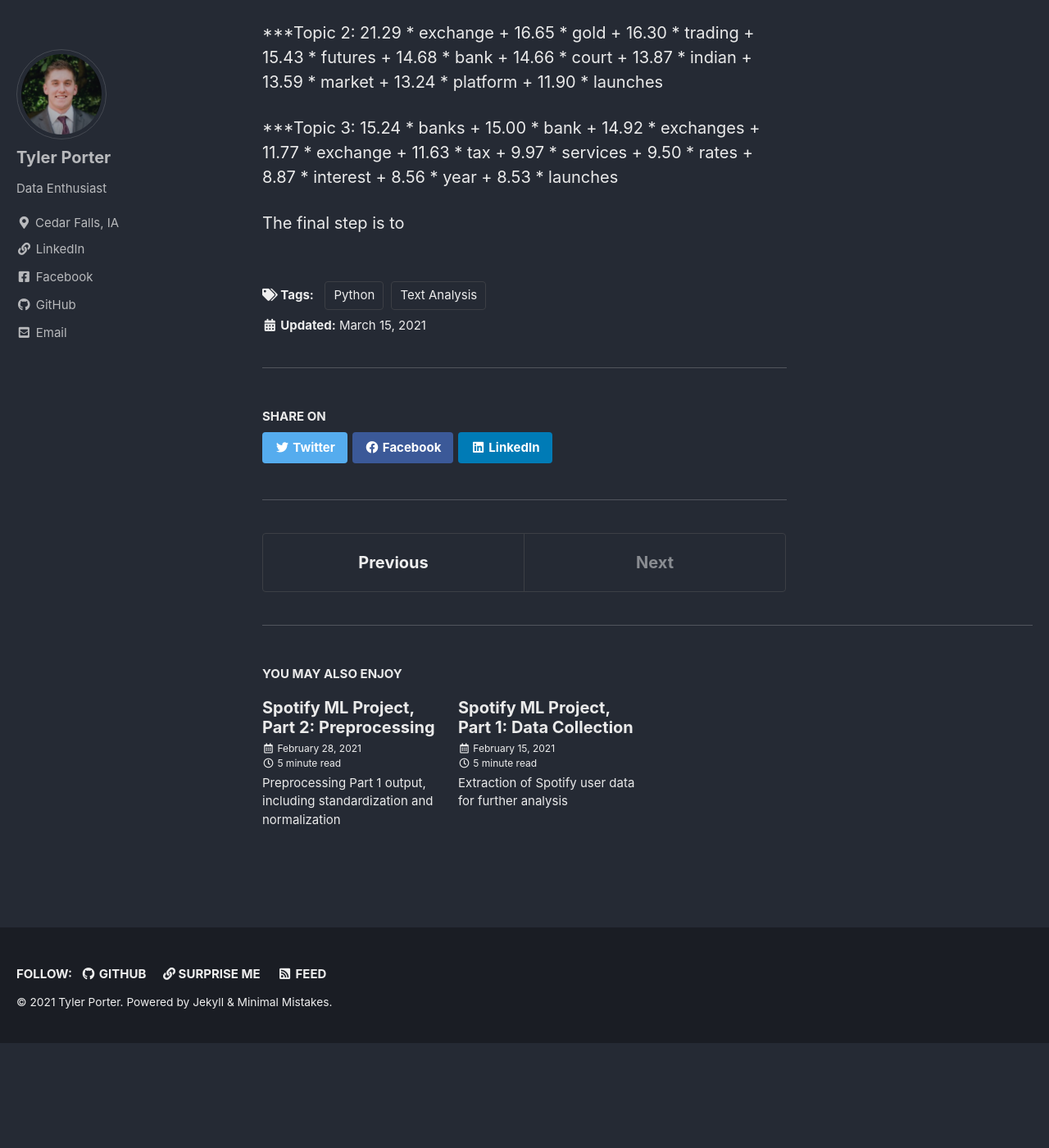
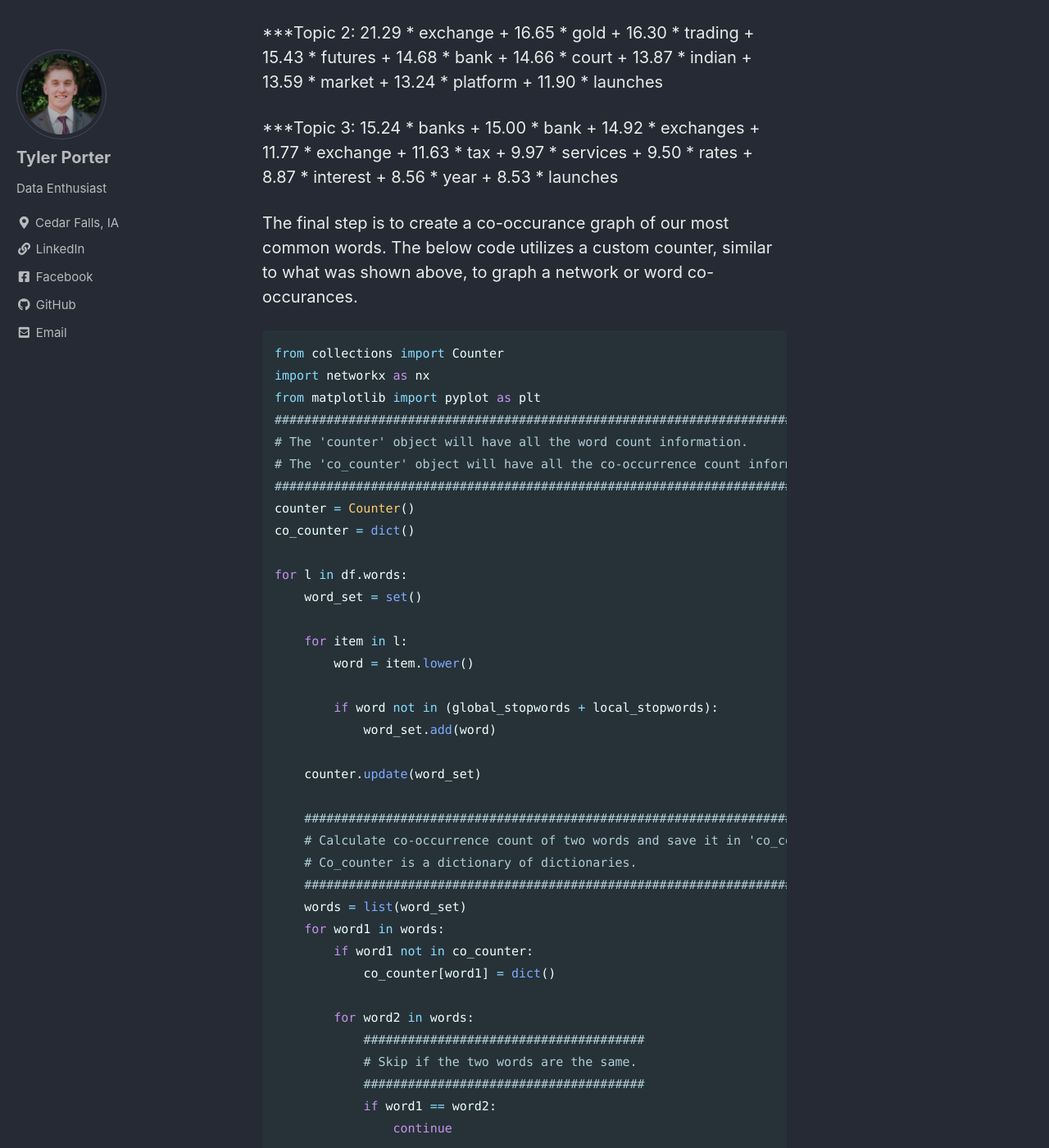
Before and after one commit to tyljporter/typo.github.io, a Jekyll site: the page built from _posts/2021-03-15-Bitcoin.md, in a window 1280 px wide and 1400 px high, scrolled down 17440 px. Shown: the whole window at 82% size. Built offline with Jekyll 4.4.1, drawn with Linux system fonts in a browser that asks for light colours; cached includes are drawn as plain includes; before the commit the page ends 18712 px from its top, so only the background shows below that; some of the changed text lies outside the part shown.

Commit message:
Part 3 complete

````diff
--- a/_posts/2021-03-15-Bitcoin.md
+++ b/_posts/2021-03-15-Bitcoin.md
@@ -653,4 +653,73 @@ show_topics(lda, vectorizer.get_feature_names(), 10)
 ***Topic 3:
 15.24 * banks + 15.00 * bank + 14.92 * exchanges + 11.77 * exchange + 11.63 * tax + 9.97 * services + 9.50 * rates + 8.87 * interest + 8.56 * year + 8.53 * launches
 
-The final step is to
+The final step is to create a co-occurance graph of our most common words. The below code utilizes a custom counter, similar to what was shown above, to graph a network or word co-occurances.
+
+```python
+from collections import Counter
+import networkx as nx
+from matplotlib import pyplot as plt
+###################################################################################
+# The 'counter' object will have all the word count information.
+# The 'co_counter' object will have all the co-occurrence count information.
+###################################################################################
+counter = Counter()
+co_counter = dict()
+
+for l in df.words:
+    word_set = set()
+
+    for item in l:
+        word = item.lower()
+
+        if word not in (global_stopwords + local_stopwords):
+            word_set.add(word)
+
+    counter.update(word_set)
+
+    ###################################################################################
+    # Calculate co-occurrence count of two words and save it in 'co_counter'.
+    # Co_counter is a dictionary of dictionaries.
+    ###################################################################################
+    words = list(word_set)
+    for word1 in words:
+        if word1 not in co_counter:
+            co_counter[word1] = dict()
+
+        for word2 in words:
+            ######################################
+            # Skip if the two words are the same.
+            ######################################
+            if word1 == word2:
+                continue
+
+            if word2 not in co_counter[word1]:
+                co_counter[word1][word2] = 1
+            else:
+                co_counter[word1][word2] += 1
+
+
+G = nx.Graph()
+nodes = [item[0] for item in counter.most_common(20)]
+node_weights = [item[1] * 15 for item in counter.most_common(20)]
+
+for word in nodes:
+    G.add_node(word, weight=counter.get(word))
+
+for word1 in nodes:
+    for word2 in nodes:
+        if (word1 != word2) & (word2 in co_counter[word1]):
+            G.add_edge(word1, word2, weight=co_counter[word1][word2])
+
+edges = nx.get_edge_attributes(G, "weight").keys()
+edge_weights = nx.get_edge_attributes(G, "weight").values()
+
+edge_weights = [item / 5 for item in edge_weights]
+
+plt.figure(figsize=(10, 10))
+nx.draw_networkx(G, pos=nx.circular_layout(G),
+                 nodelist=nodes, node_size=node_weights, edgelist=edges, width=edge_weights,
+                 node_color="yellow", with_labels=True, font_size=10)
+plt.draw()
+```
+<img src="{{ site.url }}{{ site.baseurl }}/images/graph.png" alt="word co-occurance graph">
````
Also changed, not shown: images/graph.png (added).
